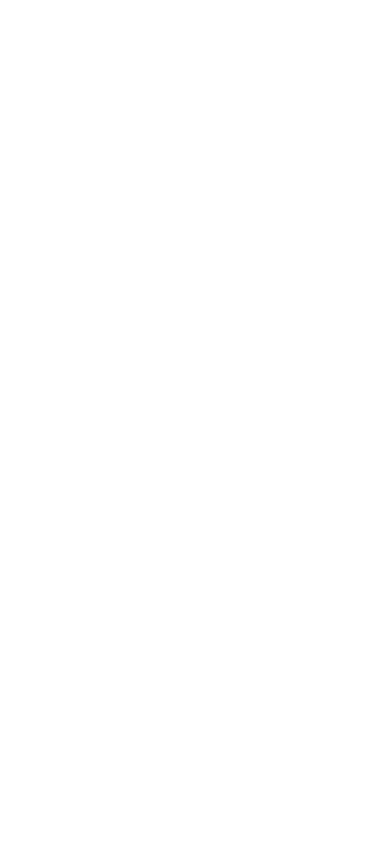
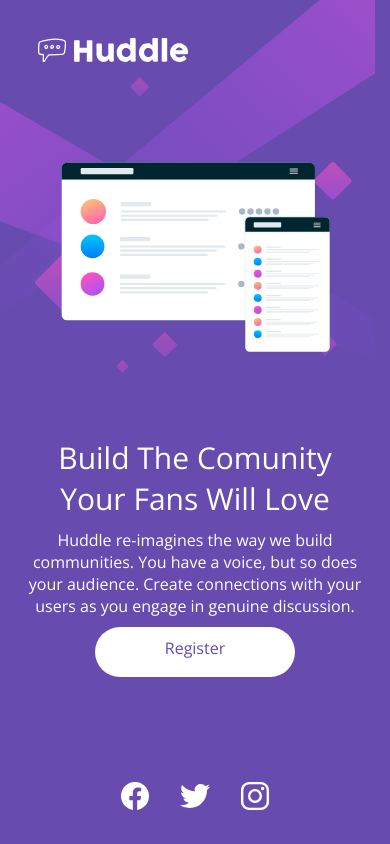
Before and after one commit to Kashaf-Shahraaz/Huddle_challenge, a plain HTML site: page index.html in a window 390 px wide. Drawn offline with nearby package versions, Linux system fonts and the light colour scheme.

Commit message:
mobile version completed

```diff
--- a/index.html
+++ b/index.html
@@ -3,10 +3,34 @@
 <head>
     <meta charset="UTF-8">
     <meta name="viewport" content="width=device-width, initial-scale=1.0">
-    <title>Document</title>
+    <title>Huddle_Challenge</title>
     <link rel="stylesheet" href="style.css">
 </head>
 <body>
+      <div class="logo">
+         <img src="images/logo.svg" alt="">
+      </div>
+
+      <div class="Container">
+         <div class="mockup"></div>
+         <div class="description">
+            <h1>Build The Comunity <br> Your Fans Will Love</h1>
+            <p>Huddle re-imagines the way we build communities. You have a voice, but so does your audience. Create connections with your users as you engage in genuine discussion.</p>
+            <div class="button">Register</div>
+         </div>
+
+
+      </div>
+
+
+      <footer>
+        <ion-icon name="logo-facebook"></ion-icon>
+        <ion-icon name="logo-twitter"></ion-icon>
+        <ion-icon name="logo-instagram"></ion-icon>
+      </footer>
+
+      <script type="module" src="https://unpkg.com/ionicons@7.1.0/dist/ionicons/ionicons.esm.js"></script>
+      <script nomodule src="https://unpkg.com/ionicons@7.1.0/dist/ionicons/ionicons.js"></script>
 
 </body>
 </html>
--- a/style.css
+++ b/style.css
@@ -1,5 +1,84 @@
+@import url('https://fonts.googleapis.com/css2?family=Open+Sans:ital@0;1&display=swap');
 *{
     padding: 0;
     margin: 0;
     box-sizing: border-box;
 }
+body{
+    height: 100vh;
+    width: 100vw;
+    background-color:hsl(257, 40%, 49%);
+    background-image: url("images/bg-mobile.svg") ;
+    background-repeat: no-repeat;
+}
+.logo{
+    height: 10%;
+    width: 100vw;
+}
+.logo img{
+    height: 40px;
+    margin: 30px;
+}
+.Container{
+    height: 80%;
+}
+.mockup{
+    height: 40%;
+    background-image: url(images/illustration-mockups.svg);
+    background-repeat: no-repeat;
+    background-size: 70%;
+    background-position: bottom;
+}
+.description{
+    /* background-color: lightcoral; */
+    height: 60%;
+    font-family: 'Open Sans', sans-serif;
+    display: flex;
+    justify-content: center;
+    align-items: center;
+    flex-direction: column;
+    padding: 0 10px;
+
+}
+h1{
+
+    color: white;
+    font-weight: 500;
+    font-size: 30px;
+    text-align: center;
+}
+p{
+    color: white;
+    text-align: center;
+    padding: 10px;
+    font-size: 16px;
+    font-weight: 400;
+}
+.button{
+    background-color: white;
+    color:hsl(257, 40%, 49%) ;
+    height: 50px;
+    width: 200px;
+    text-align: center;
+    border-radius: 30px;
+    padding: 10px;
+
+
+}
+
+
+
+
+
+footer{
+   height: 10%;
+   position: absolute;
+   left: 0;
+   right: 0;
+   bottom: 0;
+   text-align: center;
+   padding: 20px;
+   word-spacing: 20px;
+   font-size: 32px;
+   color: white;
+}
```
